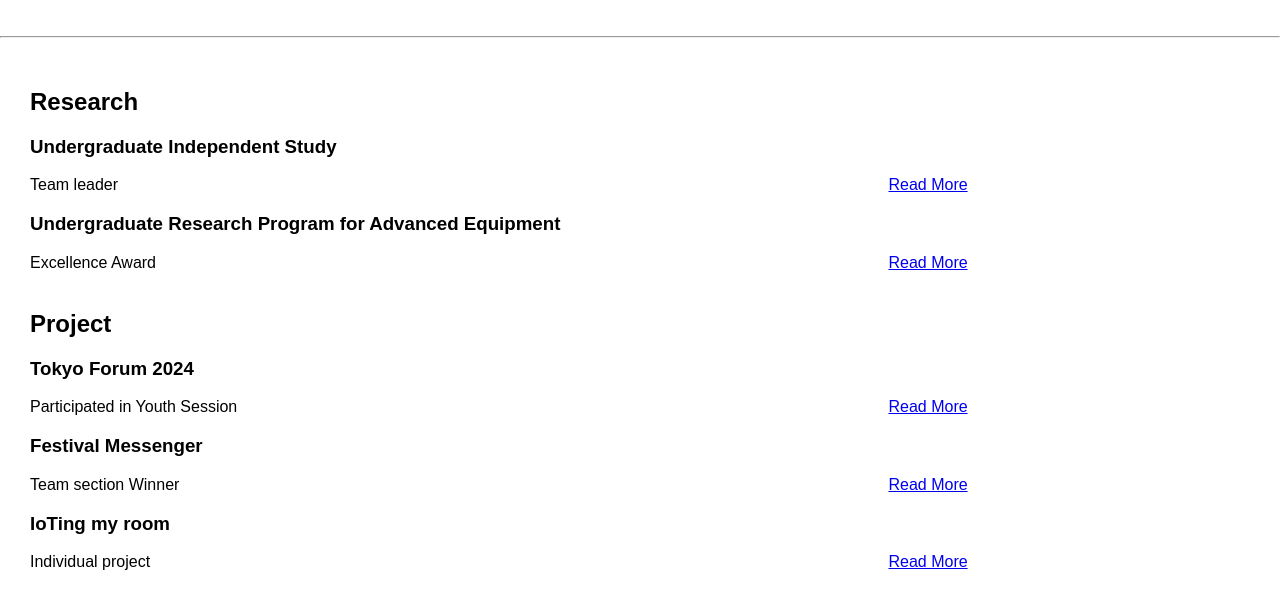
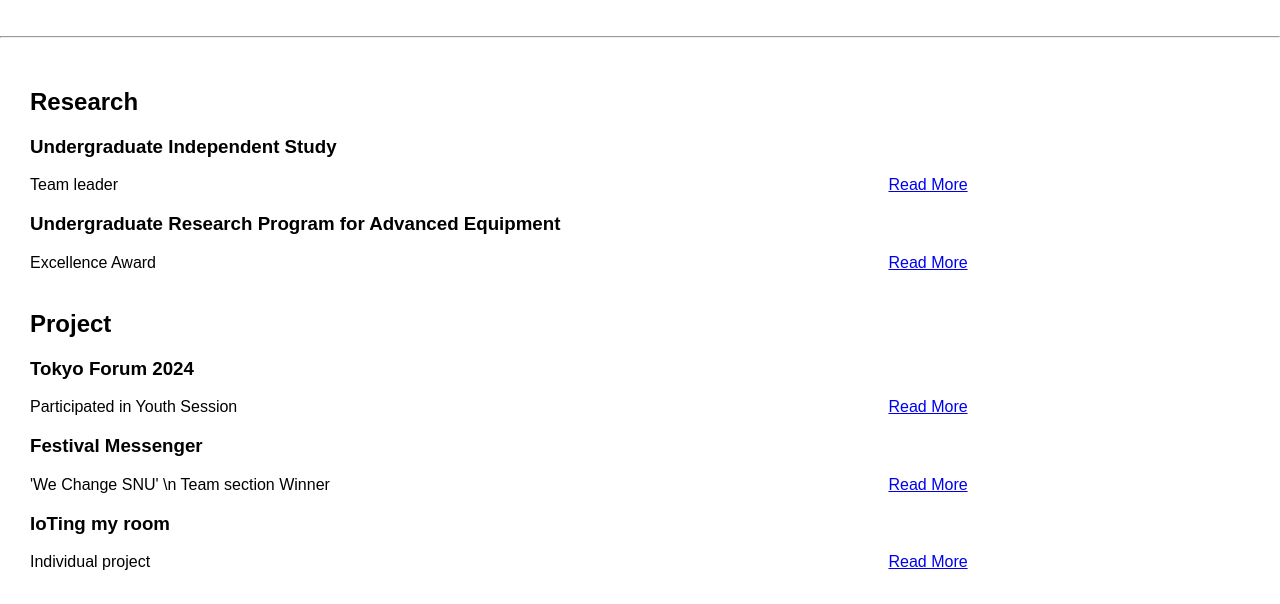
Before and after one commit to woojinb1/woojinb1.github.io, a website: page public/projects.html in a window 1280 px wide. Shown: the part 196-800 px from the top of the page. Drawn offline with Linux system fonts and the light colour scheme.

Commit message:
2025 update

```diff
--- a/public/projects.html
+++ b/public/projects.html
@@ -42,7 +42,7 @@
         </section>
         <section>
             <h3>Festival Messenger</h3>
-            <p class="custom-width">Team section Winner</p>
+            <p class="custom-width">'We Change SNU' \n Team section Winner</p>
             <a href="projects/project3.html" class="btn">Read More</a>
         </section>
         <section>
```
